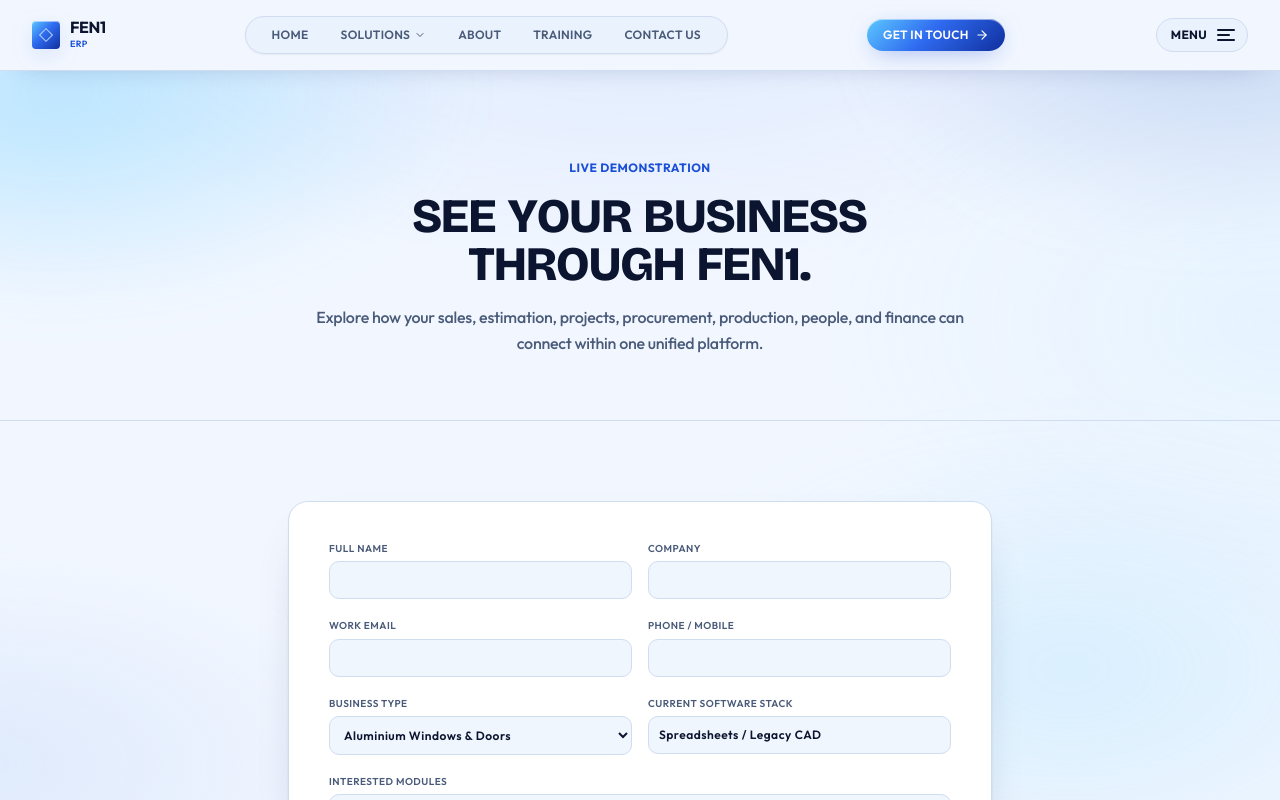
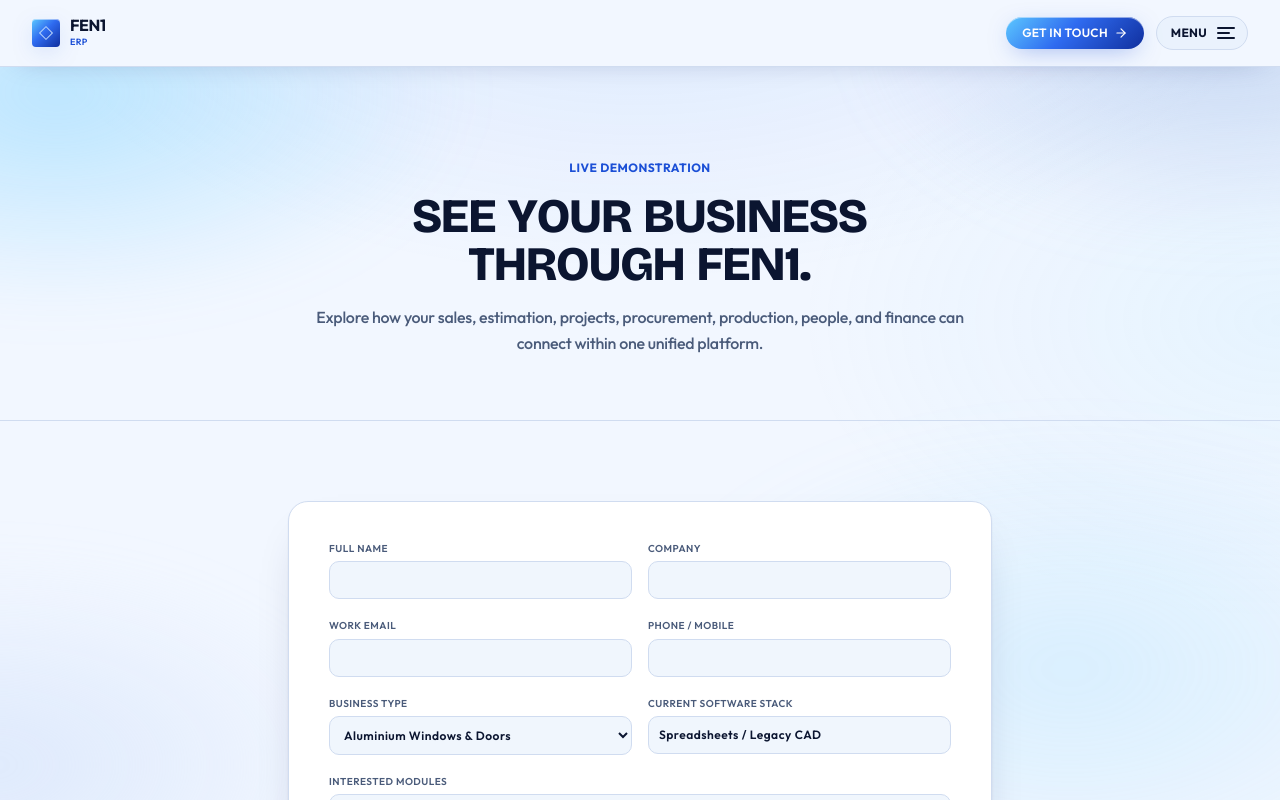
Before and after one commit to Devanshi207/fen1, a Next.js app: page /request-demo in a window 1280 px wide. Shown: the top 800 px of the page. Built offline with nearby package versions, Linux system fonts and the light colour scheme.

Commit message:
Simplify the header to logo, demo button and menu; word band never pauses

```diff
--- a/src/app/globals.css
+++ b/src/app/globals.css
@@ -484,7 +484,6 @@ footer { padding-bottom: env(safe-area-inset-bottom); }
 .wordband { display: grid; gap: 0.25rem; padding-block: clamp(1.5rem, 4vw, 3rem); overflow: hidden; user-select: none; }
 .wordband-row { display: flex; width: max-content; animation: wordband-run 40s linear infinite; will-change: transform; }
 .wordband-row.is-reverse { animation-direction: reverse; animation-duration: 48s; }
-.wordband:hover .wordband-row { animation-play-state: paused; }
 .wordband-half { display: flex; flex: none; }
 @keyframes wordband-run { to { transform: translate3d(-50%, 0, 0); } }
 .wordband-item {
@@ -545,3 +544,4 @@ footer { padding-bottom: env(safe-area-inset-bottom); }
 .menu-links > li[data-dim="true"] { opacity: 0.3; }
 .menu-links a:hover .menu-link-text { color: var(--accent); transform: translateX(10px); }
 .menu-link-text { transition: color 0.3s, transform 0.45s var(--ease); display: inline-block; }
+.menu-link-text[data-current="true"] { color: var(--accent); }
--- a/src/components/Navbar.tsx
+++ b/src/components/Navbar.tsx
@@ -4,12 +4,12 @@ import React, { useState, useEffect } from "react";
 import Link from "next/link";
 import { usePathname } from "next/navigation";
 import { motion, AnimatePresence } from "framer-motion";
-import { ArrowRight, ChevronDown } from "lucide-react";
+import { ArrowRight } from "lucide-react";
 import { cn } from "@/lib/utils";
 
 const NAV_LINKS = [
   { name: "HOME", href: "/" },
-  { name: "SOLUTIONS", href: "/solutions", type: "solutions" },
+  { name: "SOLUTIONS", href: "/solutions" },
   { name: "ABOUT", href: "/about" },
   { name: "TRAINING", href: "/training" },
   { name: "CONTACT US", href: "/contact" },
@@ -25,7 +25,6 @@ const SOLUTIONS_ITEMS = [
 
 export default function Navbar() {
   const [scrolled, setScrolled] = useState(false);
-  const [activeDropdown, setActiveDropdown] = useState<string | null>(null);
   const [mobileOpen, setMobileOpen] = useState(false);
   const [hovered, setHovered] = useState<string | null>(null);
   const pathname = usePathname();
@@ -59,7 +58,6 @@ export default function Navbar() {
   if (lastPath !== pathname) {
     setLastPath(pathname);
     setMobileOpen(false);
-    setActiveDropdown(null);
   }
 
   return (
@@ -88,134 +86,8 @@ export default function Navbar() {
             </div>
           </Link>
 
-          {/* Desktop Architectural Center Navigation */}
-          <nav
-            className="hidden lg:flex items-center gap-1 bg-[#E3EEFC] px-3 py-1.5 rounded-full border border-[#D0DCF0] shadow-xs"
-            onMouseLeave={() => setHovered(null)}
-          >
-            {NAV_LINKS.map((link) => {
-              const isActive = pathname === link.href || (link.href !== "/" && pathname.startsWith(link.href));
-
-              // Solutions Dropdown
-              if (link.type === "solutions") {
-                const isOpen = activeDropdown === "solutions";
-                return (
-                  <div
-                    key={link.name}
-                    className="relative"
-                    onMouseEnter={() => {
-                      setActiveDropdown("solutions");
-                      setHovered(link.name);
-                    }}
-                    onMouseLeave={() => setActiveDropdown(null)}
-                  >
-                    <Link
-                      href={link.href}
-                      onClick={() => setActiveDropdown(null)}
-                      className={cn(
-                        "relative px-3.5 py-1 text-xs font-medium tracking-wide transition-all rounded-full flex items-center gap-1 cursor-pointer",
-                        isActive || isOpen
-                          ? "text-[#0B1530] bg-[#FFFFFF] shadow-xs border border-[#D0DCF0]"
-                          : "text-[#4A5B7A] hover:text-[#0B1530]"
-                      )}
-                    >
-                      {hovered === link.name && !isActive && (
-                      <motion.span
-                        layoutId="navHover"
-                        className="absolute inset-0 rounded-full bg-[#FFFFFF]/70 -z-10"
-                        transition={{ type: "spring", stiffness: 500, damping: 36 }}
-                      />
-                    )}
-<span>{link.name}</span>
-                      <ChevronDown className={cn("w-3 h-3 transition-transform duration-200", isOpen && "rotate-180")} />
-                    </Link>
-
-                    {/* Solutions Dropdown Menu */}
-                    <AnimatePresence>
-                      {isOpen && (
-                        <motion.div
-                          initial={{ opacity: 0, y: 8 }}
-                          animate={{ opacity: 1, y: 0 }}
-                          exit={{ opacity: 0, y: 6 }}
-                          transition={{ duration: 0.18 }}
-                          className="absolute top-full left-0 mt-3 w-[460px] bg-[#FFFFFF] border border-[#D0DCF0] rounded-2xl shadow-xl p-5 z-50 grid grid-cols-2 gap-3 text-left font-sans"
-                        >
-                          <div className="col-span-2 pb-2 border-b border-[#D0DCF0] flex items-center justify-between text-[10px] text-[#1B4FD6] uppercase font-semibold">
-                            <span>INDUSTRY SPECIALIZATIONS</span>
-                            <span className="text-[#4A5B7A]">5 VERTICALS</span>
-                          </div>
-
-                          {SOLUTIONS_ITEMS.map((sol) => (
-                            <Link
-                              key={sol.num}
-                              href={sol.href}
-                              onClick={() => setActiveDropdown(null)}
-                              className="group block p-2.5 rounded-xl hover:bg-[#E3EEFC] transition-colors border border-transparent hover:border-[#D0DCF0]"
-                            >
-                              <div className="flex items-center gap-1.5">
-                                <span className="text-[10px] text-[#1B4FD6] font-semibold">{sol.num}</span>
-                                <span className="text-xs font-semibold text-[#0B1530] group-hover:text-[#1B4FD6] transition-colors font-sans">
-                                  {sol.name}
-                                </span>
-                              </div>
-                              <p className="text-[11px] text-[#4A5B7A] font-sans leading-tight mt-1">
-                                {sol.desc}
-                              </p>
-                            </Link>
-                          ))}
-
-                          <div className="col-span-2 pt-2 border-t border-[#D0DCF0] flex items-center justify-between text-xs font-sans">
-                            <Link
-                              href="/solutions"
-                              onClick={() => setActiveDropdown(null)}
-                              className="text-[#0B1530] hover:text-[#1B4FD6] flex items-center gap-1 transition-colors font-semibold"
-                            >
-                              <span>View All Solutions Overview</span>
-                              <ArrowRight className="w-3.5 h-3.5" />
-                            </Link>
-                          </div>
-                        </motion.div>
-                      )}
-                    </AnimatePresence>
-                  </div>
-                );
-              }
-
-              // Standard Link
-              return (
-                <Link
-                  key={link.name}
-                  href={link.href}
-                  onMouseEnter={() => setHovered(link.name)}
-                  className={cn(
-                    "px-3.5 py-1 text-xs font-medium tracking-wide transition-all rounded-full relative",
-                    isActive
-                      ? "text-[#0B1530]"
-                      : "text-[#4A5B7A] hover:text-[#0B1530]"
-                  )}
-                >
-                  {isActive && (
-                    <motion.span
-                      layoutId="navPill"
-                      className="absolute inset-0 bg-[#FFFFFF] rounded-full -z-10 shadow-xs border border-[#D0DCF0]"
-                      transition={{ type: "spring", stiffness: 350, damping: 30 }}
-                    />
-                  )}
-                  {hovered === link.name && !isActive && (
-                      <motion.span
-                        layoutId="navHover"
-                        className="absolute inset-0 rounded-full bg-[#FFFFFF]/70 -z-10"
-                        transition={{ type: "spring", stiffness: 500, damping: 36 }}
-                      />
-                    )}
-{link.name}
-                </Link>
-              );
-            })}
-          </nav>
-
           {/* Right Action CTAs */}
-          <div className="hidden sm:flex sm:ml-auto lg:ml-0 items-center gap-2.5">
+          <div className="hidden sm:flex ml-auto items-center gap-2.5">
             <Link
               href="/request-demo"
               className="px-4 py-2 rounded-full bg-[#1B4FD6] text-[#0B1530] text-xs font-medium tracking-wide transition-all duration-300 hover:bg-[#BFD3F0] shadow-xs flex items-center gap-1.5"
@@ -228,7 +100,7 @@ export default function Navbar() {
           {/* Menu button: three lines that fold into a cross */}
           <button
             onClick={() => setMobileOpen(!mobileOpen)}
-            className="menu-toggle ml-3 flex items-center gap-2.5 pl-3.5 pr-3 py-2 rounded-full bg-[#E3EEFC] border border-[#D0DCF0] text-[#0B1530] hover:bg-[#FFFFFF] transition-colors"
+            className="menu-toggle ml-auto sm:ml-3 flex items-center gap-2.5 pl-3.5 pr-3 py-2 rounded-full bg-[#E3EEFC] border border-[#D0DCF0] text-[#0B1530] hover:bg-[#FFFFFF] transition-colors"
             aria-label="Toggle Navigation"
             aria-expanded={mobileOpen}
             data-open={mobileOpen}
@@ -241,11 +113,6 @@ export default function Navbar() {
             </span>
           </button>
         </div>
-        <span
-          aria-hidden="true"
-          className="absolute left-0 bottom-0 h-[2px] w-full origin-left bg-gradient-to-r from-[#5CC8FF] to-[#1B4FD6]"
-          style={{ transform: "scaleX(var(--read, 0))" }}
-        />
       </header>
 
       {/* Full-screen menu */}
@@ -258,7 +125,7 @@ export default function Navbar() {
             transition={{ duration: 0.55, ease: [0.76, 0, 0.24, 1] }}
             className="fixed inset-0 z-40 bg-[#F2F7FF] pt-24 px-6 sm:px-10 pb-8 overflow-y-auto flex flex-col justify-between font-sans"
           >
-            <div className="max-w-6xl w-full mx-auto grid lg:grid-cols-[1.4fr_1fr] gap-10 lg:gap-16">
+            <nav aria-label="Main" className="max-w-6xl w-full mx-auto grid lg:grid-cols-[1.4fr_1fr] gap-10 lg:gap-16">
               <ul className="menu-links" onMouseLeave={() => setHovered(null)}>
                 {NAV_LINKS.map((link, i) => (
                   <motion.li
@@ -275,7 +142,7 @@ export default function Navbar() {
                       className="flex items-baseline gap-4 py-1.5 sm:py-2.5 border-b border-[#D0DCF0] group"
                     >
                       <span className="text-xs font-semibold text-[#1B4FD6] tabular-nums">0{i + 1}</span>
-                      <span className="menu-link-text text-3xl sm:text-5xl lg:text-6xl font-extrabold tracking-tight text-[#0B1530]">
+                      <span data-current={pathname === link.href || (link.href !== "/" && pathname.startsWith(link.href))} className="menu-link-text text-3xl sm:text-5xl lg:text-6xl font-extrabold tracking-tight text-[#0B1530]">
                         {link.name}
                       </span>
                       <ArrowRight className="ml-auto self-center w-6 h-6 text-[#1B4FD6] -translate-x-3 opacity-0 transition-all duration-300 group-hover:translate-x-0 group-hover:opacity-100" />
@@ -307,7 +174,7 @@ export default function Navbar() {
                   ))}
                 </div>
               </motion.div>
-            </div>
+            </nav>
 
             <div className="max-w-6xl w-full mx-auto pt-8 flex flex-col sm:flex-row sm:items-center gap-4 sm:justify-between">
               <p className="text-xs text-[#4A5B7A]">Press Esc to close</p>
--- a/src/components/WordBand.tsx
+++ b/src/components/WordBand.tsx
@@ -3,7 +3,7 @@ const WORDS = ["Glass", "Aluminium", "Windows"];
 /**
  * Two rows of giant outlined words that scroll sideways on their own, in opposite directions, without stopping.
  * Each row holds two identical halves and slides by exactly one half, so the loop has no visible seam.
- * Decorative only: hidden from assistive technology. It runs slowly and pauses while the pointer is over it.
+ * Decorative only: hidden from assistive technology. It runs slowly and never pauses.
  */
 export default function WordBand() {
   const half = Array.from({ length: 2 }, () => WORDS).flat();
```
Also changed, not shown: 1 other file (tests, documents, lock files or other folders).
